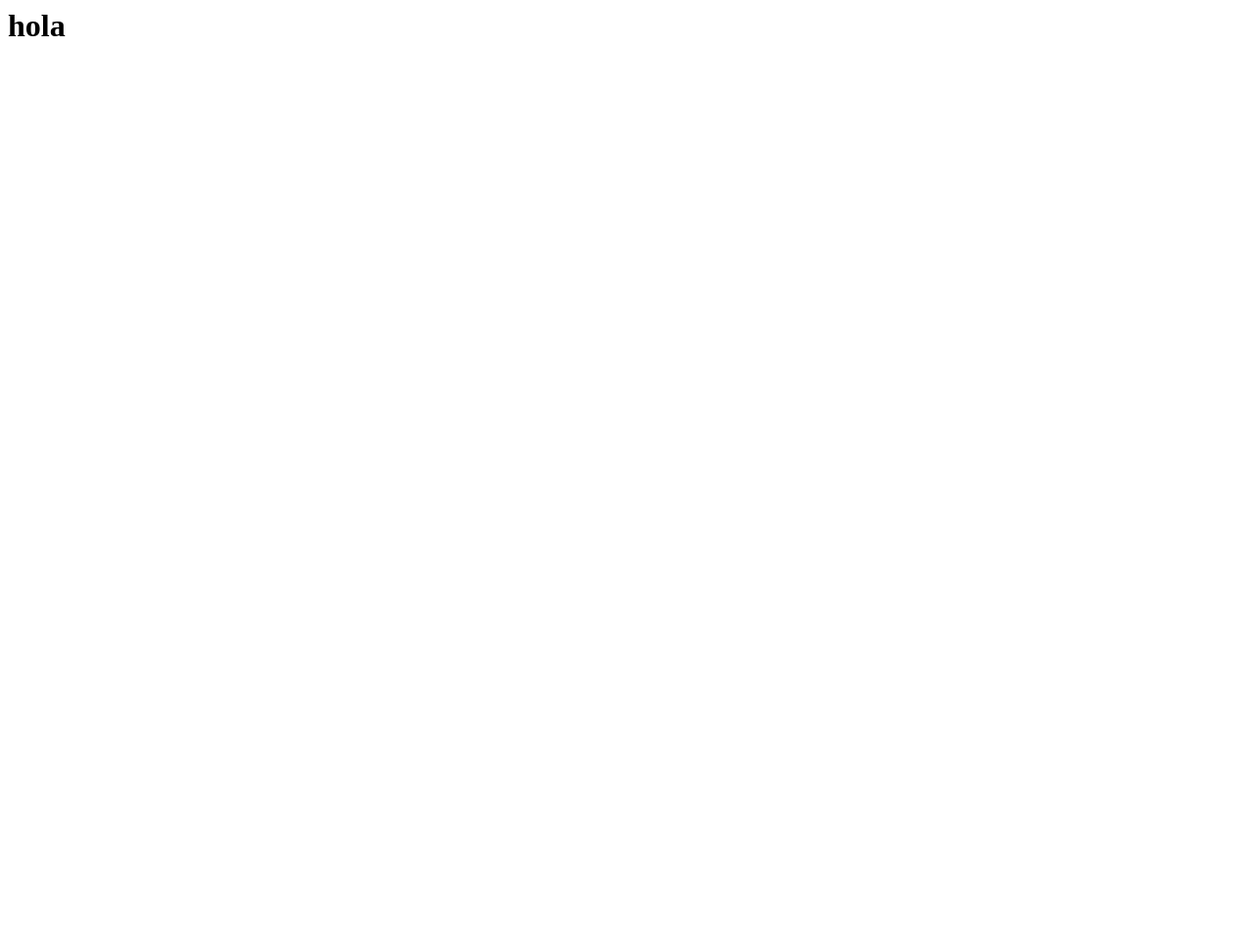
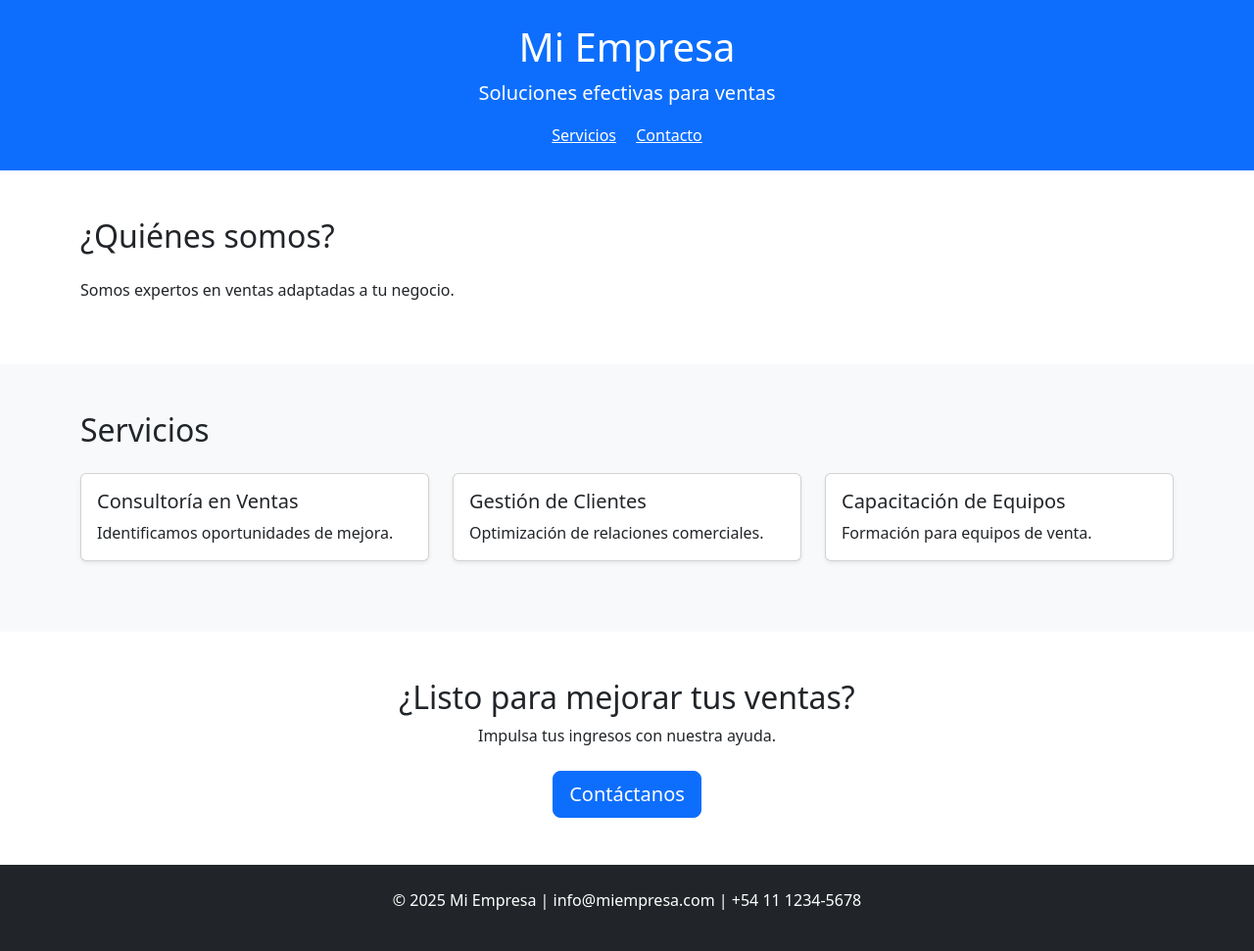
Before and after one commit to alkemyTech/CFILP-Django-W2-Front-S2, a Django app: page /public/home/ in a window 1280 px wide. Before the commit the page is almost empty. Shown: the whole page at 98% size. Before the commit the page ends 37 px from the top, so only its background shows below. Run offline with Django 5.2, Linux system fonts and the light colour scheme; some libraries are stand-ins or nearby versions.

Commit message:
update html

```diff
--- a/public/templates/public/home.html
+++ b/public/templates/public/home.html
@@ -1 +1,64 @@
-<h1>hola</h1>
+{% load static %}
+<!DOCTYPE html>
+<html lang="es">
+<head>
+    <meta charset="UTF-8">
+    <meta name="viewport" content="width=device-width, initial-scale=1.0">
+    <title>{{ titulo_pagina }}</title>
+    <link href="https://cdn.jsdelivr.net/npm/bootstrap@5.3.3/dist/css/bootstrap.min.css" rel="stylesheet">
+</head>
+<body>
+
+<header class="bg-primary text-white text-center py-4">
+    <div class="container">
+        <h1>{{ nombre_empresa }}</h1>
+        <p class="lead">{{ descripcion_empresa }}</p>
+        <nav class="mt-3">
+            <a href="#servicios" class="text-white me-3">Servicios</a>
+            <a href="#contacto" class="text-white">Contacto</a>
+        </nav>
+    </div>
+</header>
+
+<section class="py-5">
+    <div class="container">
+        <h2 class="mb-4">¿Quiénes somos?</h2>
+        <p>{{ quienes_somos }}</p>
+    </div>
+</section>
+
+<section id="servicios" class="bg-light py-5">
+    <div class="container">
+        <h2 class="mb-4">Servicios</h2>
+        <div class="row">
+            {% for servicio in servicios %}
+                <div class="col-md-4 mb-4">
+                    <div class="card h-100 shadow-sm">
+                        <div class="card-body">
+                            <h5 class="card-title">{{ servicio.titulo }}</h5>
+                            <p class="card-text">{{ servicio.descripcion }}</p>
+                        </div>
+                    </div>
+                </div>
+            {% endfor %}
+        </div>
+    </div>
+</section>
+
+<section class="text-center py-5">
+    <div class="container">
+        <h2>¿Listo para mejorar tus ventas?</h2>
+        <p class="mb-4">{{ llamado_accion_texto }}</p>
+        <a href="#contacto" class="btn btn-primary btn-lg">Contáctanos</a>
+    </div>
+</section>
+
+<footer id="contacto" class="bg-dark text-white text-center py-4">
+    <div class="container">
+        <p>&copy; {{ anio_actual }} {{ nombre_empresa }} | {{ email_contacto }} | {{ telefono_contacto }}</p>
+    </div>
+</footer>
+
+<script src="https://cdn.jsdelivr.net/npm/bootstrap@5.3.3/dist/js/bootstrap.bundle.min.js"></script>
+</body>
+</html>
--- a/public/views.py
+++ b/public/views.py
@@ -1,4 +1,21 @@
 from django.shortcuts import render
+from datetime import datetime
 
 def view_home(request):
-    return render(request, "public/home.html")
+    servicios = [
+        {"titulo": "Consultoría en Ventas", "descripcion": "Identificamos oportunidades de mejora."},
+        {"titulo": "Gestión de Clientes", "descripcion": "Optimización de relaciones comerciales."},
+        {"titulo": "Capacitación de Equipos", "descripcion": "Formación para equipos de venta."},
+    ]
+    contexto = {
+        "titulo_pagina": "Inicio | Mi Empresa",
+        "nombre_empresa": "Mi Empresa",
+        "descripcion_empresa": "Soluciones efectivas para ventas",
+        "quienes_somos": "Somos expertos en ventas adaptadas a tu negocio.",
+        "servicios": servicios,
+        "llamado_accion_texto": "Impulsa tus ingresos con nuestra ayuda.",
+        "anio_actual": datetime.now().year,
+        "email_contacto": "info@miempresa.com",
+        "telefono_contacto": "+54 11 1234-5678",
+    }
+    return render(request, "public/home.html", contexto)
```
